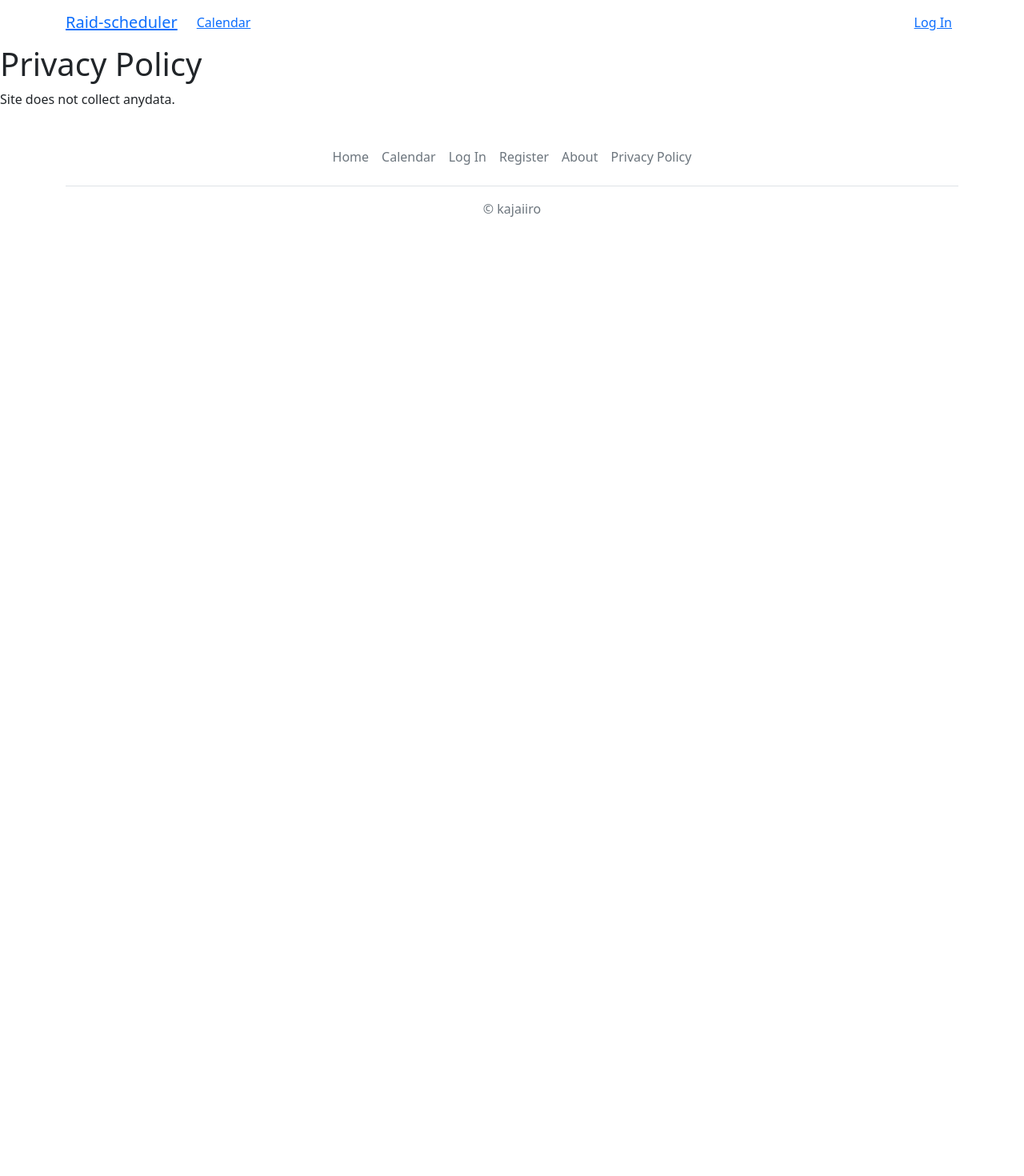
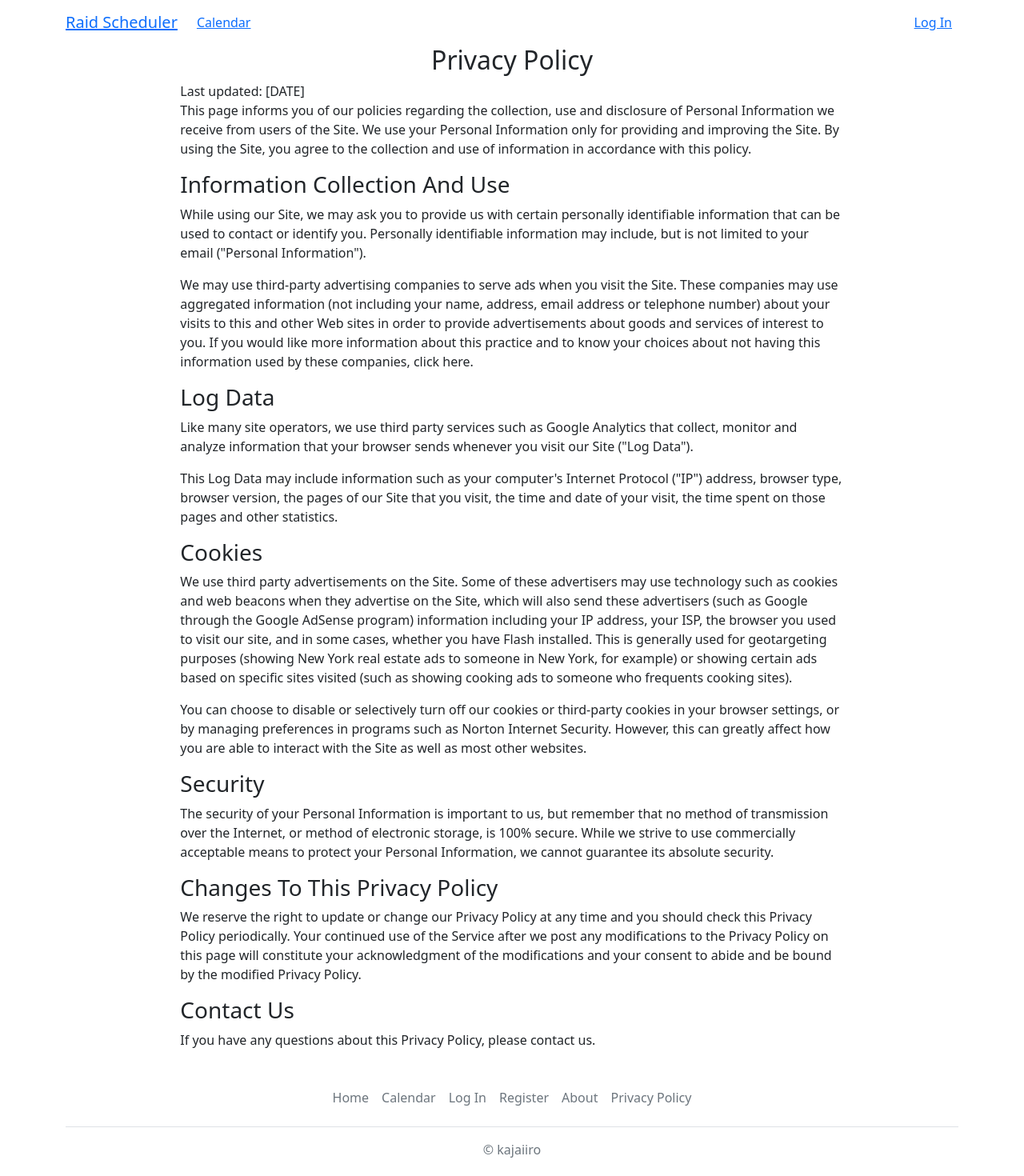
Before and after one commit to kajaiiro/raid-scheduler, a React (Create React App) app: page /privacypolicy in a window 1280 px wide. Shown: the top 1470 px of the page at 80% size. Before the commit the page ends 800 px from the top, so only its background shows below. Built offline with nearby package versions, Linux system fonts and the light colour scheme.

Commit message:
Sort imports

```diff
--- a/src/components/Layout/Navbar/index.jsx
+++ b/src/components/Layout/Navbar/index.jsx
@@ -7,10 +7,12 @@ import { Link } from 'react-router-dom';
 
 export default function Navigation() {
     return (
-        <Navbar>
-            <Container>
+        <Container>
+            <Navbar>
                 <Navbar.Brand>
-                    <Link to="/">Raid-scheduler</Link>
+                    <Link to="/" className="navbar-header">
+                        Raid Scheduler
+                    </Link>
                 </Navbar.Brand>
                 <Nav className="me-auto">
                     <Nav.Link>
@@ -22,7 +24,7 @@ export default function Navigation() {
                         <Link to="/login">Log In</Link>
                     </Nav.Link>
                 </Nav>
-            </Container>
-        </Navbar>
+            </Navbar>
+        </Container>
     );
 }
--- a/src/index.jsx
+++ b/src/index.jsx
@@ -1,11 +1,11 @@
+import 'bootstrap/dist/css/bootstrap.min.css';
 import React from 'react';
 import ReactDOM from 'react-dom';
 import { BrowserRouter } from 'react-router-dom';
+import Footer from './components/Layout/Footer';
+import Navigation from './components/Layout/Navbar';
 import './index.css';
 import Router from './Router';
-import 'bootstrap/dist/css/bootstrap.min.css';
-import Navigation from './components/Layout/Navbar';
-import Footer from './components/Layout/Footer';
 
 ReactDOM.render(
     <BrowserRouter>
--- a/src/pages/Event/index.jsx
+++ b/src/pages/Event/index.jsx
@@ -1,18 +1,18 @@
+import axios from 'axios';
 import React, { useEffect, useState } from 'react';
-import axios from 'axios';
-import { Link } from 'react-router-dom';
 import Button from 'react-bootstrap/Button';
+import Col from 'react-bootstrap/Col';
 import Container from 'react-bootstrap/Container';
 import Row from 'react-bootstrap/Row';
-import Col from 'react-bootstrap/Col';
 import Table from 'react-bootstrap/Table';
+import { Link } from 'react-router-dom';
 
 export default function Event() {
     const [users, setUsers] = useState([]);
-
+    const url = 'https://raidscheduler.online';
     function getUsers() {
         axios
-            .get('https://raidscheduler.online/api/users')
+            .get(`${url}/api/users`)
             .then((response) => {
                 console.warn(response.data); //eslint-disable-line
                 setUsers(response.data);
@@ -30,7 +30,7 @@ export default function Event() {
     // Use axios to delete data and run getUsers function to update the list
     const deleteUser = (id) => {
         axios
-            .delete(`https://raidscheduler.online/api/user/${id}`)
+            .delete(`${url}/api/user/${id}`)
             .then((response) => {
                 console.warn(response.data); //eslint-disable-line
                 getUsers();
--- a/src/pages/Home/index.jsx
+++ b/src/pages/Home/index.jsx
@@ -1,8 +1,8 @@
 import React from 'react';
-import { Link } from 'react-router-dom';
 import Button from 'react-bootstrap/Button';
 import Container from 'react-bootstrap/Container';
 import Row from 'react-bootstrap/Row';
+import { Link } from 'react-router-dom';
 
 export default function Home() {
     return (
--- a/src/pages/Login/index.jsx
+++ b/src/pages/Login/index.jsx
@@ -1,8 +1,8 @@
 import React from 'react';
+import Button from 'react-bootstrap/Button';
+import Container from 'react-bootstrap/Container';
+import Form from 'react-bootstrap/Form';
 import { Link } from 'react-router-dom';
-import Button from 'react-bootstrap/Button';
-import Form from 'react-bootstrap/Form';
-import Container from 'react-bootstrap/Container';
 
 export default function Login() {
     return (
--- a/src/pages/NotFound/index.jsx
+++ b/src/pages/NotFound/index.jsx
@@ -3,8 +3,9 @@ import Container from 'react-bootstrap/Container';
 
 export default function NotFound() {
     return (
-        <Container>
+        <Container className="text-center">
             <h1>404</h1>
+            <p>We seem to have misplaced our page.</p>
         </Container>
     );
 }
--- a/src/pages/PrivacyPolicy/index.jsx
+++ b/src/pages/PrivacyPolicy/index.jsx
@@ -1,10 +1,94 @@
 import React from 'react';
+import Container from 'react-bootstrap/Container';
 
 export default function PrivacyPolicy() {
     return (
-        <fragment>
-            <h1>Privacy Policy</h1>
-            Site does not collect anydata.
-        </fragment>
+        <Container className="col-md-8 mx-auto">
+            <h2 className="text-center">Privacy Policy</h2>
+            Last updated: [DATE]
+            <p>
+                This page informs you of our policies regarding the collection,
+                use and disclosure of Personal Information we receive from users
+                of the Site. We use your Personal Information only for providing
+                and improving the Site. By using the Site, you agree to the
+                collection and use of information in accordance with this
+                policy.
+            </p>
+            <h3>Information Collection And Use</h3>
+            <p>
+                While using our Site, we may ask you to provide us with certain
+                personally identifiable information that can be used to contact
+                or identify you. Personally identifiable information may
+                include, but is not limited to your email (&quot;Personal
+                Information&quot;).
+            </p>
+            <p>
+                We may use third-party advertising companies to serve ads when
+                you visit the Site. These companies may use aggregated
+                information (not including your name, address, email address or
+                telephone number) about your visits to this and other Web sites
+                in order to provide advertisements about goods and services of
+                interest to you. If you would like more information about this
+                practice and to know your choices about not having this
+                information used by these companies, click here.
+            </p>
+            <h3>Log Data</h3>
+            <p>
+                Like many site operators, we use third party services such as
+                Google Analytics that collect, monitor and analyze information
+                that your browser sends whenever you visit our Site (&quot;Log
+                Data&quot;).
+            </p>
+            <p>
+                This Log Data may include information such as your
+                computer&apos;s Internet Protocol (&quot;IP&quot;) address,
+                browser type, browser version, the pages of our Site that you
+                visit, the time and date of your visit, the time spent on those
+                pages and other statistics.
+            </p>
+            <h3>Cookies</h3>
+            <p>
+                We use third party advertisements on the Site. Some of these
+                advertisers may use technology such as cookies and web beacons
+                when they advertise on the Site, which will also send these
+                advertisers (such as Google through the Google AdSense program)
+                information including your IP address, your ISP, the browser you
+                used to visit our site, and in some cases, whether you have
+                Flash installed. This is generally used for geotargeting
+                purposes (showing New York real estate ads to someone in New
+                York, for example) or showing certain ads based on specific
+                sites visited (such as showing cooking ads to someone who
+                frequents cooking sites).
+            </p>
+            <p>
+                You can choose to disable or selectively turn off our cookies or
+                third-party cookies in your browser settings, or by managing
+                preferences in programs such as Norton Internet Security.
+                However, this can greatly affect how you are able to interact
+                with the Site as well as most other websites.
+            </p>
+            <h3>Security</h3>
+            <p>
+                The security of your Personal Information is important to us,
+                but remember that no method of transmission over the Internet,
+                or method of electronic storage, is 100% secure. While we strive
+                to use commercially acceptable means to protect your Personal
+                Information, we cannot guarantee its absolute security.
+            </p>
+            <h3>Changes To This Privacy Policy</h3>
+            <p>
+                We reserve the right to update or change our Privacy Policy at
+                any time and you should check this Privacy Policy periodically.
+                Your continued use of the Service after we post any
+                modifications to the Privacy Policy on this page will constitute
+                your acknowledgment of the modifications and your consent to
+                abide and be bound by the modified Privacy Policy.
+            </p>
+            <h3>Contact Us</h3>
+            <p>
+                If you have any questions about this Privacy Policy, please
+                contact us.
+            </p>
+        </Container>
     );
 }
--- a/src/pages/Register/index.jsx
+++ b/src/pages/Register/index.jsx
@@ -1,8 +1,8 @@
+import axios from 'axios';
+import { React, useState } from 'react';
 import Button from 'react-bootstrap/Button';
+import Container from 'react-bootstrap/Container';
 import Form from 'react-bootstrap/Form';
-import Container from 'react-bootstrap/Container';
-import { React, useState } from 'react';
-import axios from 'axios';
 import { useNavigate } from 'react-router-dom';
 
 export default function Register() {
--- a/src/pages/UpdateEvent/index.jsx
+++ b/src/pages/UpdateEvent/index.jsx
@@ -1,7 +1,7 @@
-import React, { useState, useEffect } from 'react';
 import axios from 'axios';
+import React, { useEffect, useState } from 'react';
+import Button from 'react-bootstrap/Button';
 import { useNavigate, useParams } from 'react-router-dom';
-import Button from 'react-bootstrap/Button';
 
 export default function EditEvent() {
     const navigate = useNavigate();
```
Also changed, not shown: src/Router.jsx (+5 -5 lines), src/pages/CreateEvent/index.jsx (+6 -6 lines), public/logo192.png (deleted), public/logo512.png (deleted).
